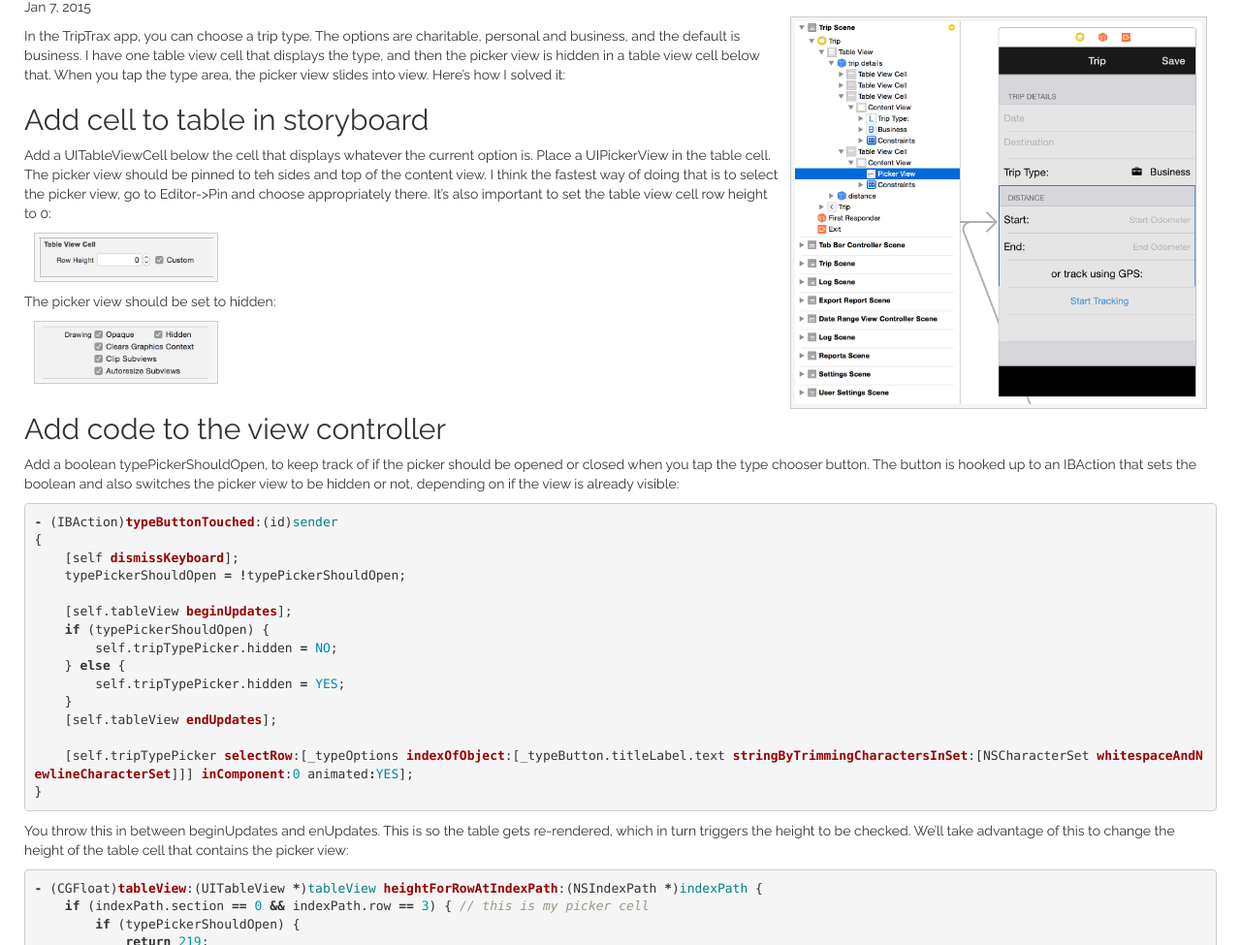
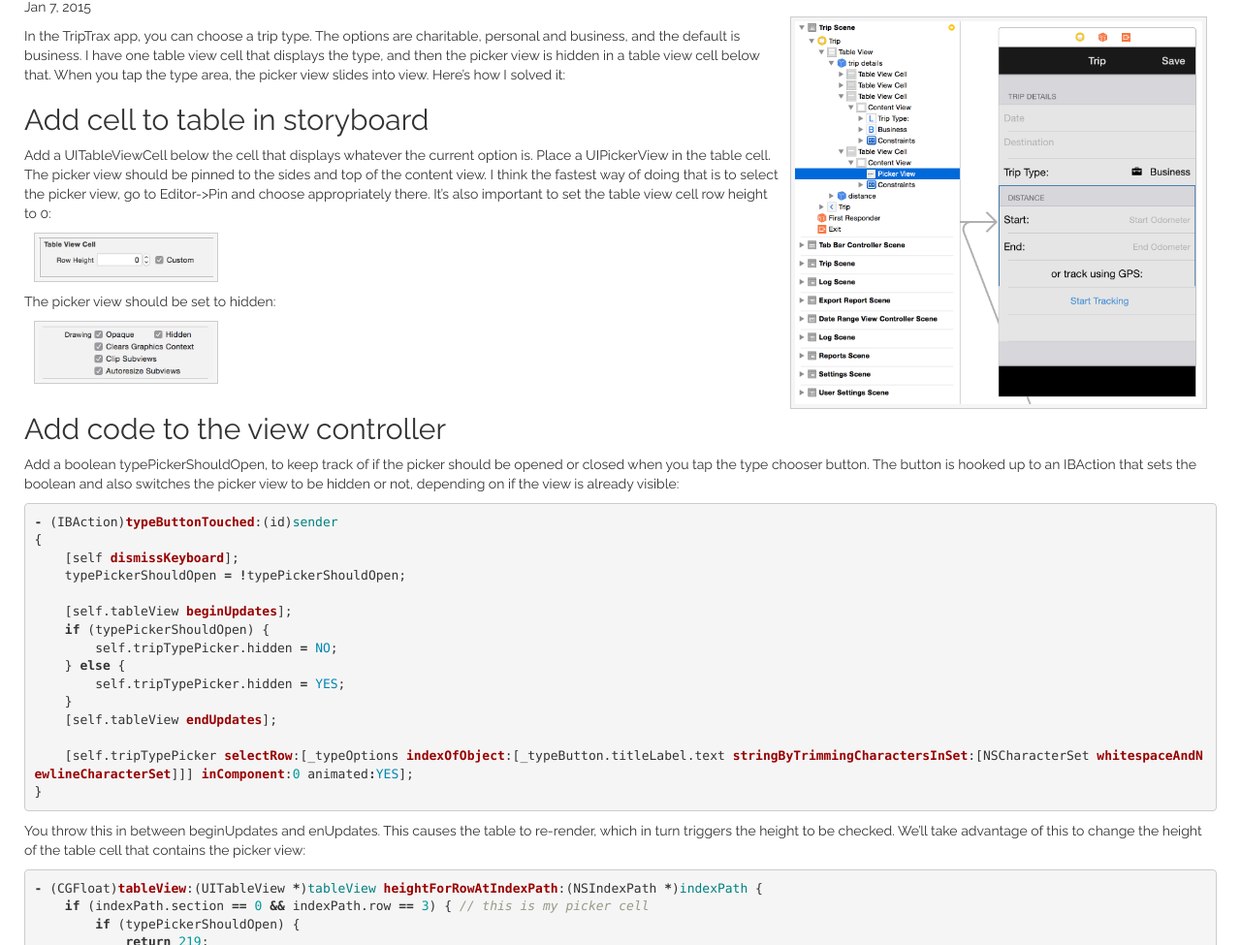
Before and after one commit to SuperRunt/superrunt.github.io, a Jekyll site: the page built from _posts/2015-01-06-animating-inline-uipickerview.markdown, in a window 1280 px wide and 1345 px high. Shown: the part 158-1133 px from the top of the window at 97% size. Built offline with Jekyll 4.4.1, drawn with Linux system fonts in a browser that asks for light colours.

Commit message:
post tweaks

```diff
--- a/_posts/2015-01-06-animating-inline-uipickerview.markdown
+++ b/_posts/2015-01-06-animating-inline-uipickerview.markdown
@@ -14,7 +14,7 @@
 <h2>Add cell to table in storyboard</h2>
 
 Add a UITableViewCell below the cell that displays whatever the current option is. Place a UIPickerView in
-the table cell. The picker view should be pinned to teh sides and top of the content view. I think the fastest
+the table cell. The picker view should be pinned to the sides and top of the content view. I think the fastest
 way of doing that is to select the picker view, go to Editor->Pin and choose appropriately there. It's
 also important to set the table view cell row height to 0:<br>
 <img width="190" src="/assets/img/posts/table_cell_settings.png"><br>
@@ -45,7 +45,7 @@
 }
 {% endhighlight %}
 
-You throw this in between beginUpdates and enUpdates. This is so the table gets re-rendered, which in turn triggers the
+You throw this in between beginUpdates and enUpdates. This causes the table to re-render, which in turn triggers the
 height to be checked. We'll take advantage of this to change the height of the table cell that contains the picker
 view:
 {% highlight objc %}
```
